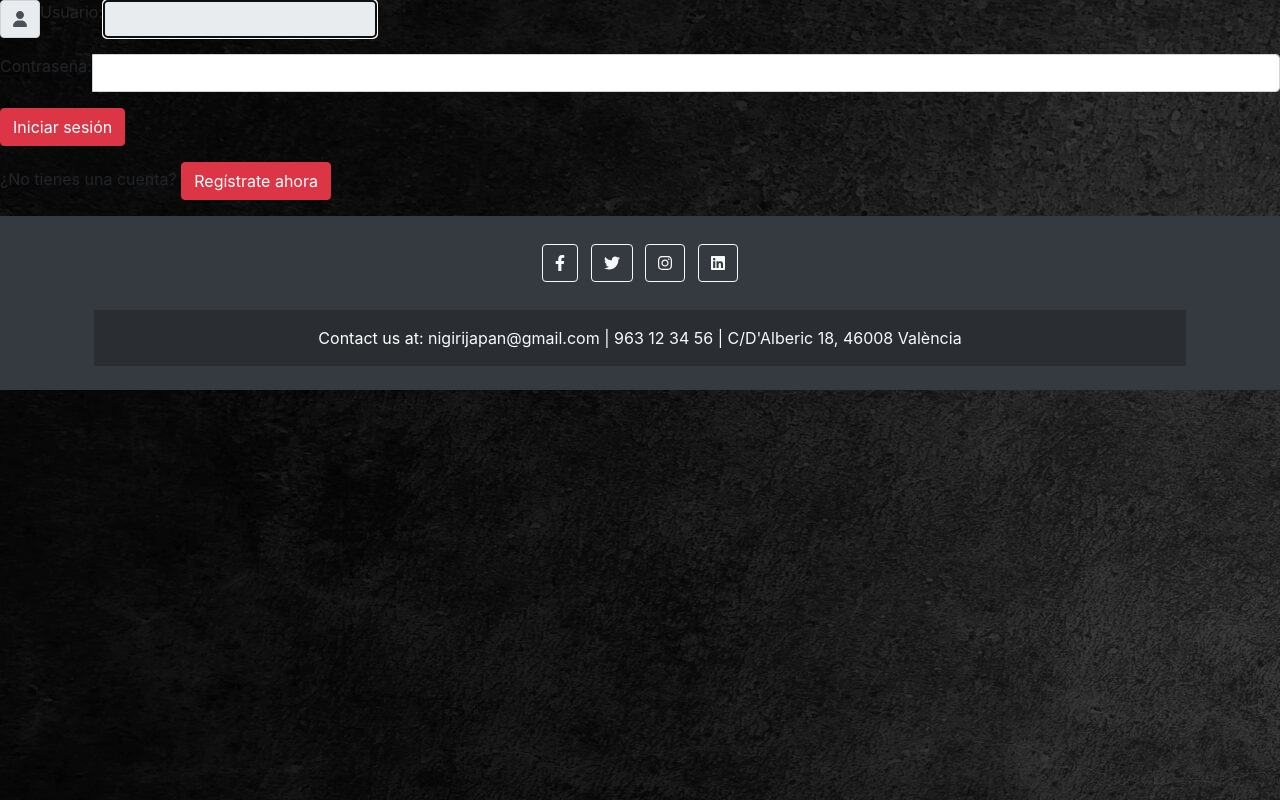
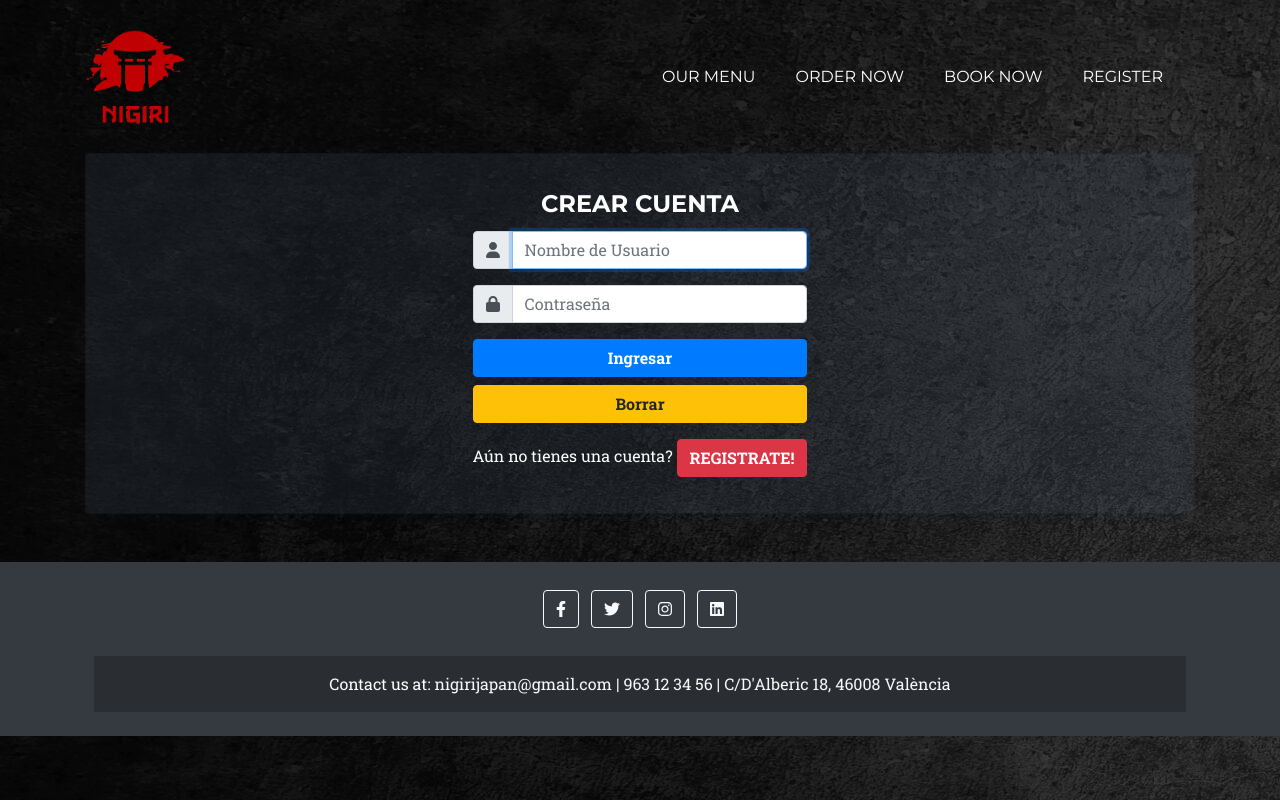
Before and after one commit to RaulGit123/ProyectoDW2, a PHP site: page /hugo.php in a window 1280 px wide. Run offline with PHP 8.4, Linux system fonts and the light colour scheme; some libraries are stand-ins or nearby versions.

Commit message:
cambios en login

```diff
--- a/controlador/CtrlMain.php
+++ b/controlador/CtrlMain.php
@@ -16,7 +16,9 @@
 
         if (isset($_SESSION["error"])) {
 
-            echo "<p>Usuario y/o contraseña incorrecto</p>";
+            echo '<script language="javascript">alert("juas");</script>';
+
+
             unset($_SESSION["error"]);
         }
 
--- a/hugo.php
+++ b/hugo.php
@@ -1,3 +1,4 @@
+
 <!DOCTYPE html>
 <html lang='es'>
 <head>
--- a/modelo/Validar.php
+++ b/modelo/Validar.php
@@ -18,7 +18,7 @@
                 // Validación de error
                 if ($con == "ERROR") {
                     header("location:CtrlSalir.php");
-                    //posible enlace mal ... mirar controlador/ctrlsalir
+
                 }
 
                 // Consulta
@@ -32,7 +32,7 @@
                 if ($cantidad_resultado == 0) {
 
                    header("location:controlador/CtrlSalir.php");
-                    //posible enlace mal ... mirar controlador/ctrlsalir
+
                 }
 
 
--- a/vista/login.php
+++ b/vista/login.php
@@ -2,57 +2,126 @@
 <html lang="en">
 <head>
     <meta charset="UTF-8">
-    <meta http-equiv="X-UA-Compatible" content="IE=edge">
-    <meta name="viewport" content="width=device-width, initial-scale=1.0">
-    <title>Document</title>
-    <link rel="stylesheet" href="https://cdn.jsdelivr.net/npm/bootstrap@4.3.1/dist/css/bootstrap.min.css" integrity="sha384-ggOyR0iXCbMQv3Xipma34MD+dH/1fQ784/j6cY/iJTQUOhcWr7x9JvoRxT2MZw1T" crossorigin="anonymous">
-    <script src="https://cdn.jsdelivr.net/npm/bootstrap@5.1.3/dist/js/bootstrap.bundle.min.js"></script>
-
-    <!-- <script src="https://code.jquery.com/jquery-3.3.1.slim.min.js" integrity="sha384-q8i/X+965DzO0rT7abK41JStQIAqVgRVzpbzo5smXKp4YfRvH+8abtTE1Pi6jizo" crossorigin="anonymous"></script> -->
-    <!-- <script src="https://cdn.jsdelivr.net/npm/popper.js@1.14.7/dist/umd/popper.min.js" integrity="sha384-UO2eT0CpHqdSJQ6hJty5KVphtPhzWj9WO1clHTMGa3JDZwrnQq4sF86dIHNDz0W1" crossorigin="anonymous"></script> -->
-    <!-- <script src="https://cdn.jsdelivr.net/npm/bootstrap@4.3.1/dist/js/bootstrap.min.js" integrity="sha384-JjSmVgyd0p3pXB1rRibZUAYoIIy6OrQ6VrjIEaFf/nJGzIxFDsf4x0xIM+B07jRM" crossorigin="anonymous"></script> -->
-    <script src="https://use.fontawesome.com/releases/v6.1.0/js/all.js" crossorigin="anonymous"></script>
-    <link rel="stylesheet" href="https://use.fontawesome.com/releases/v5.0.8/css/all.css">
-    <link rel="stylesheet" href="https://cdnjs.cloudflare.com/ajax/libs/font-awesome/6.2.1/css/all.min.css">
+    <title>Registro</title>
+    <!-- <link rel="stylesheet" href="https://maxcdn.bootstrapcdn.com/bootstrap/3.3.7/css/bootstrap.css"> -->
+        <link href="//maxcdn.bootstrapcdn.com/bootstrap/4.0.0/css/bootstrap.min.css" rel="stylesheet" id="bootstrap-css">
 	<link href="https://fonts.googleapis.com/css?family=Montserrat:400,700" rel="stylesheet" type="text/css" />
     <link href="https://fonts.googleapis.com/css?family=Roboto+Slab:400,100,300,700" rel="stylesheet" type="text/css" />
-    <link rel="stylesheet" href="styles/style.css">
-    <link rel="stylesheet" href="styles/login.css">
-    <link href="//maxcdn.bootstrapcdn.com/bootstrap/4.0.0/css/bootstrap.min.css" rel="stylesheet" id="bootstrap-css">
+	<link rel="stylesheet" href="web/styles/login.css">
+
+	<link rel="stylesheet" href="https://use.fontawesome.com/releases/v5.0.8/css/all.css">
+    <script src="https://use.fontawesome.com/releases/v6.1.0/js/all.js" crossorigin="anonymous"></script>
+    <link rel="stylesheet" href="https://cdnjs.cloudflare.com/ajax/libs/font-awesome/6.2.1/css/all.min.css">
+   <!-- <link rel="stylesheet" href="https://cdn.jsdelivr.net/npm/bootstrap@4.3.1/dist/css/bootstrap.min.css" integrity="sha384-ggOyR0iXCbMQv3Xipma34MD+dH/1fQ784/j6cY/iJTQUOhcWr7x9JvoRxT2MZw1T" crossorigin="anonymous"> -->
+    <script src="https://cdn.jsdelivr.net/npm/bootstrap@5.1.3/dist/js/bootstrap.bundle.min.js"></script>
     <script src="//maxcdn.bootstrapcdn.com/bootstrap/4.0.0/js/bootstrap.min.js"></script>
 	<script src="//cdnjs.cloudflare.com/ajax/libs/jquery/3.2.1/jquery.min.js"></script>
+    <link rel="stylesheet" href="web/styles/style.css">
+
+
 </head>
-<body>
-<div class="wrapper">
+
+
+<body id="page-top">
+
+<!-- navigator -->
+<nav class="navbar navbar-expand-lg navbar-dark fixed-top" id="mainNav">
+
+        <div class="container">
+            <a class="navbar-brand" href="#page-top"><img src="web/img/logo2.png" alt="logo" /></a>
+            <button class="navbar-toggler" type="button" data-bs-toggle="collapse" data-bs-target="#navbarResponsive" aria-controls="navbarResponsive" aria-expanded="false" aria-label="Toggle navigation">
+
+                <i class="fas fa-bars ms-1"></i>
+            </button>
+            <div class="collapse navbar-collapse" id="navbarResponsive">
+                <ul class="navbar-nav text-uppercase ml-auto py-4 py-lg-0">
+                    <li class="nav-item"><a class="nav-link" href="menu.html">Our Menu</a></li> <!--FALTA PONER HREF CON RESTO DE PÁGINAS, NO #x-->
+                    <li class="nav-item"><a class="nav-link" href="#portfolio">Order Now</a></li>
+                    <li class="nav-item"><a class="nav-link" href="#about">Book Now</a></li>
+                    <li class="nav-item"><a class="nav-link" href="./vista/register.php">Register</a></li>
+                    <!-- <li class="nav-item"><a class="nav-link" href="#contact">Contact</a></li> -->
+                </ul>
+            </div>
+        </div>
+    </nav>
+
+    <br><br> <br><br>
+<!-- navigator -->
+
+<div class="container">
+<br>
+<!-- <p class="text-center" style="color:white;">Logo</p> -->
+<hr>
+
+
+
+
+
+<div class="card bg-dar" >
+
+<article class="card-body mx-auto articulo" id="bg-article">
+	<h4 class="card-title mt-3 text-center text-uppercase" style="color:white; max-width: 400px; font-family: Montserrat;" >Crear cuenta</h4>
+	<!-- <p class="text-center text-uppercase " style="color:white;">Disfruta de tu pedido en casa.</p> -->
+
+
     <form action="./controlador/CtrlLogin.php" method="POST">
 
-    <div class="form-group input-group">
-    <span class="input-group-text"> <i class="fa fa-user"></i> </span>
-    <label for="usu" >Usuario:</label>
-
-    <input type="text"  class="input-group-text" name="NombreUsuario" id="NombreUsuario" autofocus>
-    </div>
 
 
-    <div class="form-group input-group">
-    <label for="pass">Contraseña:</label>
+    <!-- form group -->
 
-    <input type="password" class="form-control" name="Contraseña" id="Contraseña">
-    </div>
 
 
             <div class="form-group input-group">
 
-    <input type="submit" class="btn btn-danger" value="Iniciar sesión">
+            <div class="input-group-prepend">
+
+            <span class="input-group-text"> <i class="fa fa-user"></i> </span>
+
             </div>
+
+
+            <input type="text"  class="form-control" name="NombreUsuario" id="NombreUsuario" placeholder="Nombre de Usuario"autofocus>
+            </div>
+
+
+            	<!-- form-group// -->
+
+                <div class="form-group input-group">
+
+            <div class="input-group-prepend">
+
+            <span class="input-group-text"> <i class="fa fa-lock"></i> </span>
+
+            </div>
+
+
+            <input type="password" class="form-control" name="Contraseña" id="Contraseña"placeholder="Contraseña">
+</div>
+
+
+            <!-- form-group// -->
 
 
 
 
-    <p>¿No tienes una cuenta? <a href="./vista/register.php" class="btn btn-danger" >Regístrate ahora</a></p>
 
 
+
+
+
+
+            <div class="form-group">
+                <input type="submit" class="btn btn-primary btn-block" value="Ingresar">
+                <input type="reset" class="btn btn-warning btn-block" value="Borrar">
+            </div>
+            <p class="text-center" style="color:white;">Aún no tienes una cuenta? <a href="./vista/register.php" class="btn btn-danger" >REGISTRATE!</a> </p>
         </form>
+            </article>
+        </div>
+        </div>
+
+            <br><br>
 
     <footer class="bg-dark text-center text-white">
         <div class="container p-4">
@@ -80,5 +149,11 @@
             }
         }
     </script>
+
     </body>
-    </div>
+
+
+
+
+
+</html>
--- a/vista/register.php
+++ b/vista/register.php
@@ -170,6 +170,7 @@ $listaProvincias = trim($_POST["provincia"]);
 
 <!-- navigator -->
 <nav class="navbar navbar-expand-lg navbar-dark fixed-top" id="mainNav">
+
         <div class="container">
             <a class="navbar-brand" href="#page-top"><img src="../web/img/logo2.png" alt="logo" /></a>
             <button class="navbar-toggler" type="button" data-bs-toggle="collapse" data-bs-target="#navbarResponsive" aria-controls="navbarResponsive" aria-expanded="false" aria-label="Toggle navigation">
@@ -211,6 +212,7 @@ $listaProvincias = trim($_POST["provincia"]);
 
         <h4 class="card-title mt-3 text-center text-uppercase " style="color:white; max-width: 400px; font-family: Montserrat;" >Datos de usuario</h4>
 
+    <!-- form group -->
             <div class="form-group input-group <?php echo (!empty($username_err)) ? 'has-error' : ''; ?>">
 
             <div class="input-group-prepend">
@@ -360,7 +362,7 @@ $listaProvincias = trim($_POST["provincia"]);
                 <input type="submit" class="btn btn-primary btn-block" value="Ingresar">
                 <input type="reset" class="btn btn-warning btn-block" value="Borrar">
             </div>
-            <p class="text-center" style="color:white;">Ya tienes una cuenta? <a href="../hugo.php">Iniciar sesión</a> </p>
+            <p class="text-center" style="color:white;">Ya tienes una cuenta? <a href="../hugo.php" class="btn btn-danger" >Iniciar sesión</a> </p>
         </form>
             </article>
         </div>
--- a/web/index.html
+++ b/web/index.html
@@ -96,6 +96,7 @@
                     class="text-light" href="tel:+34963123456">963 12 34 56</a> | <a class="text-light"
                     href="https://goo.gl/maps/x7VUrEzaKU3dV3cV8">C/D'Alberic 18, 46008 València</a>
             </div>
+        </div>
     </footer>
     <script>
         window.onscroll = function () { scrollFunction() };
```
Lines whose indentation alone changed are shown as unchanged.
